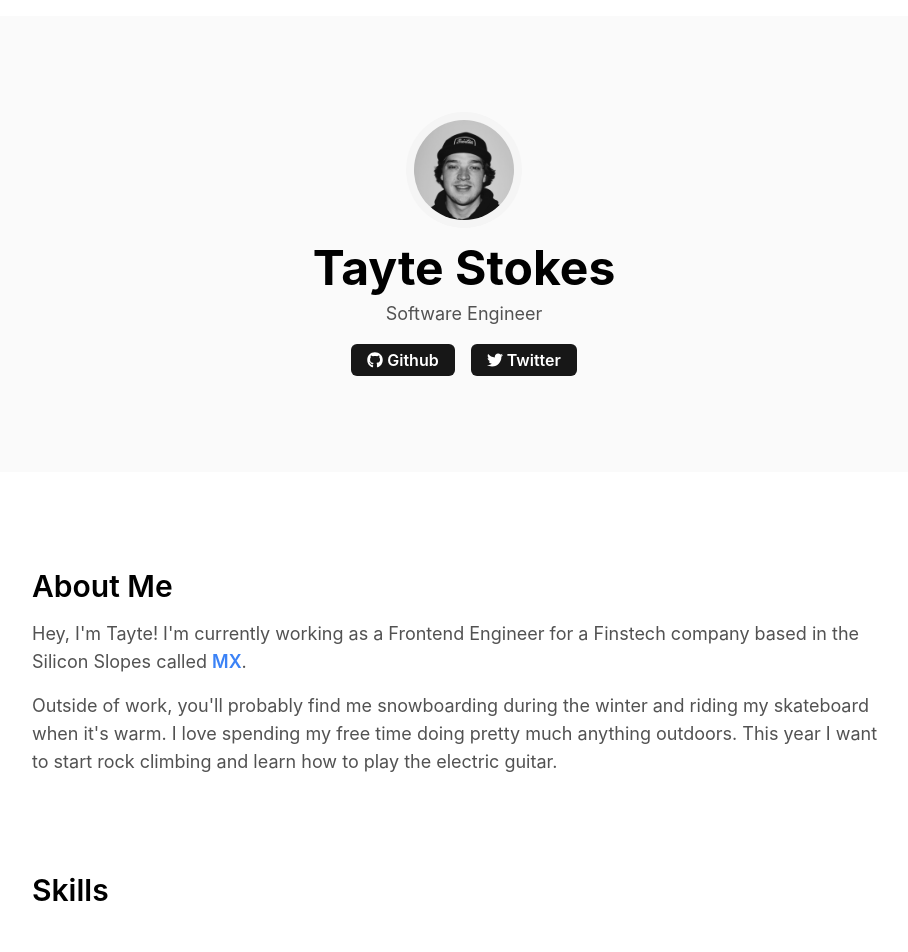
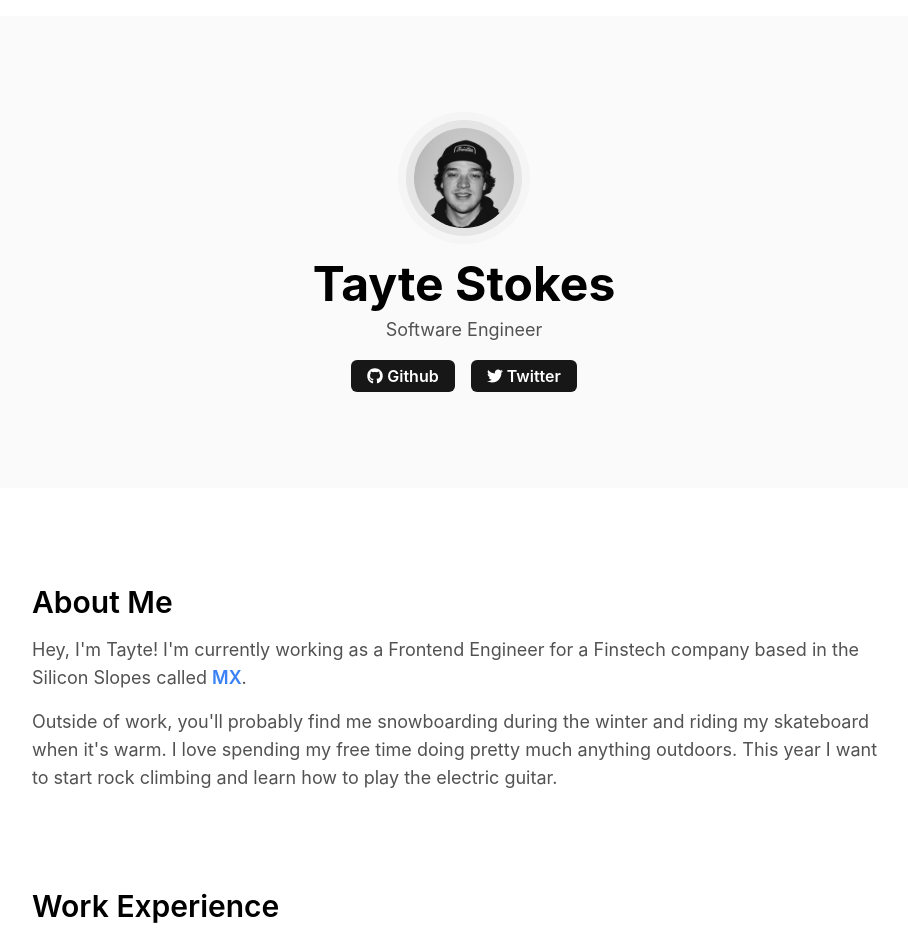
Before and after one commit to taytestokes/taytestokes.io, a Next.js app: page / in a window 1280 px wide. Shown: the part 80-1032 px from the top of the page, without its empty margins (176-1084 px from the left). Built offline with nearby package versions, Linux system fonts and the light colour scheme.

Commit message:
adds alt tags

```diff
--- a/components/Layout.js
+++ b/components/Layout.js
@@ -9,6 +9,7 @@ export const Layout = ({ children }) => {
         <div className="container mx-auto h-full w-full flex items-center justify-between px-4 max-w-4xl">
           <Image
             src="/logo.svg"
+            alt="taytestokes.io logo"
             height={30}
             width={30}
             className="rounded-full"
--- a/pages/index.js
+++ b/pages/index.js
@@ -10,12 +10,15 @@ const LandingPage = () => {
       <div className="py-24 bg-gray-50">
         <div className="container mx-auto flex flex-col items-center px-4 max-w-4xl ">
           <div className="p-2 bg-gray-100 rounded-full flex">
+            <div className="p-2 bg-gray-200 rounded-full flex">
               <Image
                 src="/profile-picture.jpg"
+                alt="Picture of Tayte"
                 height={100}
                 width={100}
                 className="rounded-full"
               />
+            </div>
           </div>
           <h1 className="font-bold text-5xl mt-4">Tayte Stokes</h1>
           <p className="mt-2 text-gray-600 text-lg">Software Engineer</p>
@@ -73,13 +76,13 @@ const LandingPage = () => {
         </div>
       </div>
 
-      <div className="mt-24">
+      {/* <div className="mt-24">
         <div className="container mx-auto px-4 max-w-4xl">
           <h1 className="font-semibold text-3xl" id="about">
             Skills
           </h1>
         </div>
-      </div>
+      </div> */}
 
       <div className="mt-24">
         <div className="container mx-auto px-4 max-w-4xl">
```
Lines whose indentation alone changed are shown as unchanged.
